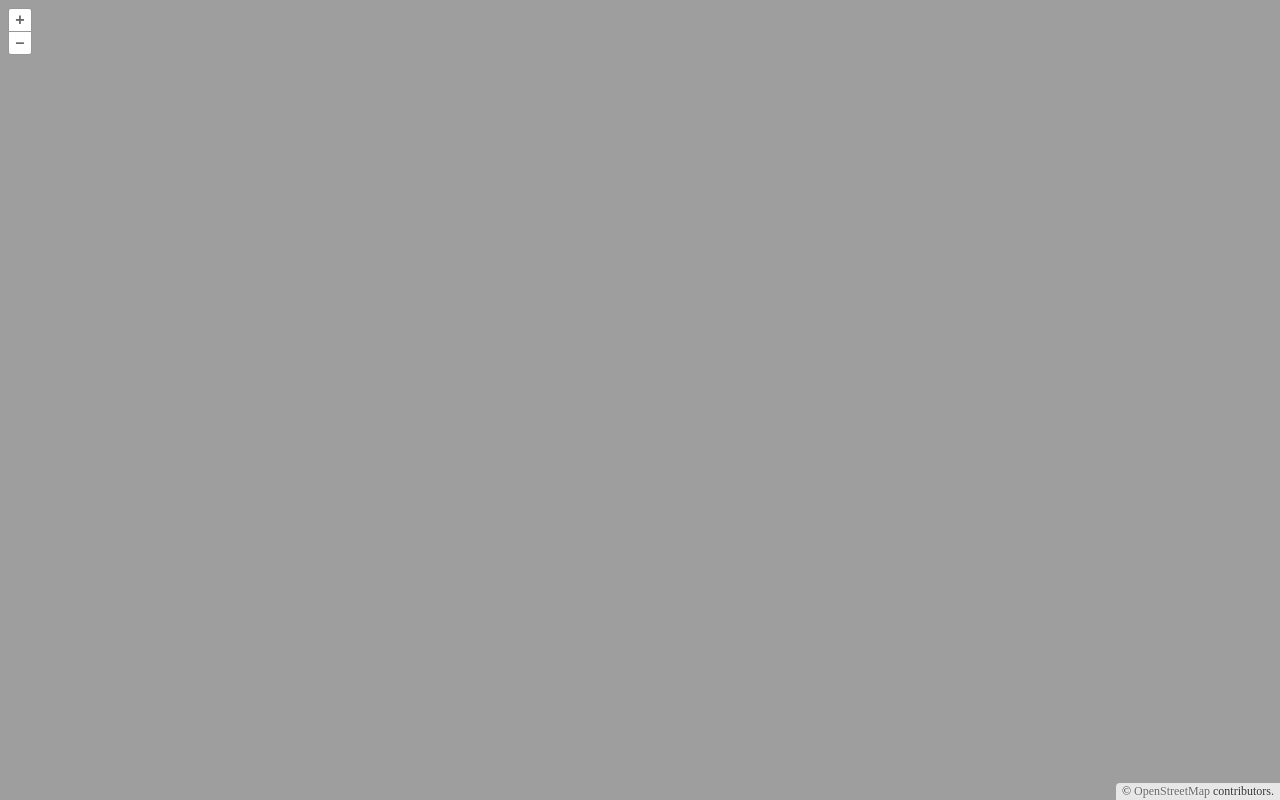
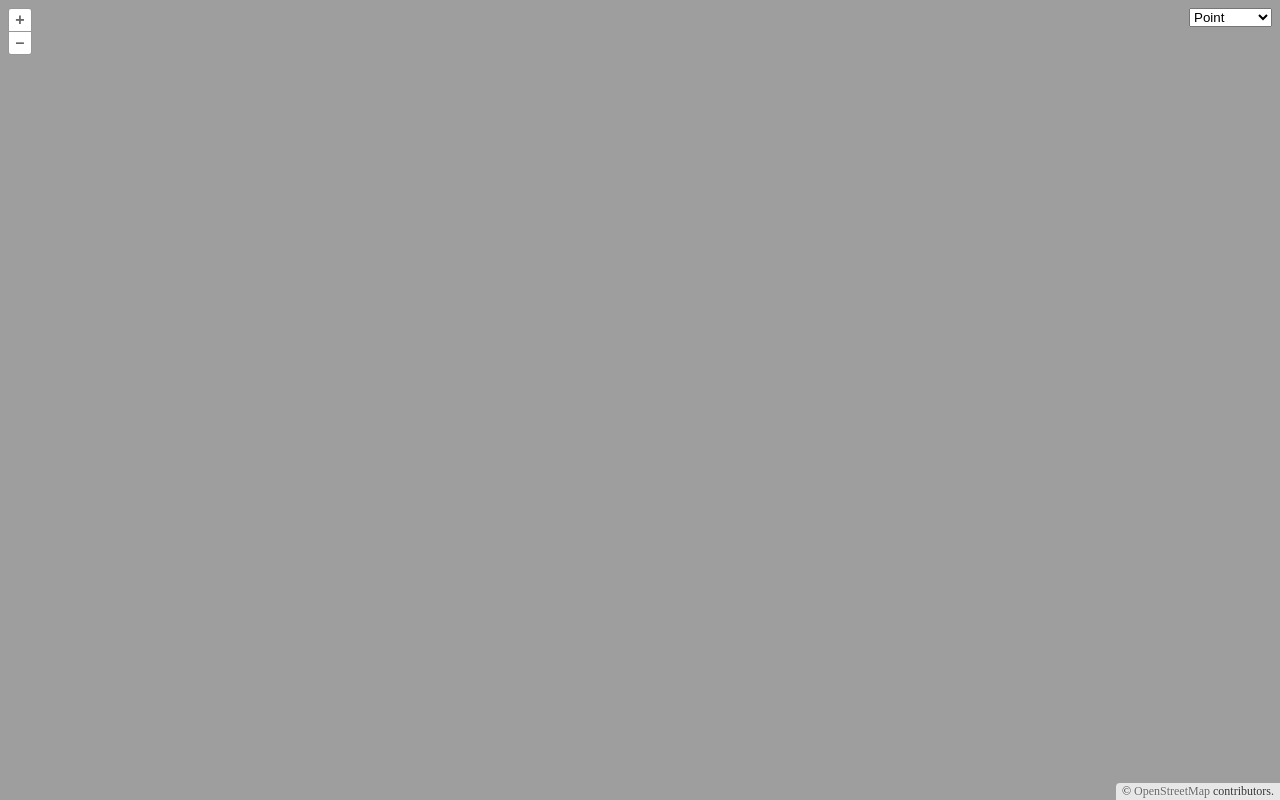
Before and after one commit to t-ott/buffer-app-frontend, a website built with Vite: page index.html in a window 1280 px wide. Built offline with nearby package versions, Linux system fonts and the light colour scheme.

Commit message:
Add geomType dropdown

```diff
--- a/index.html
+++ b/index.html
@@ -8,6 +8,10 @@
   </head>
   <body>
     <div id="map"></div>
+
+    <!-- Pointer events polyfill for old browsers, see https://caniuse.com/#feat=pointer -->
+    <script src="https://cdn.jsdelivr.net/npm/elm-pep@1.0.6/dist/elm-pep.js"></script>
+
     <script type="module" src="./main.js"></script>
   </body>
 </html>
--- a/main.js
+++ b/main.js
@@ -2,14 +2,55 @@ import './style.css';
 import {Map, View} from 'ol';
 import TileLayer from 'ol/layer/Tile';
 import OSM from 'ol/source/OSM';
+import {Control, defaults as defaultControls} from 'ol/control.js';
+
+class GeomTypeControl extends Control {
+  /**
+   * @param {Object} [opt_options] Control options.
+   */
+  constructor(opt_options) {
+    const options = opt_options || {};
+
+    const form = document.createElement('form');
+    const select = document.createElement('select');
+
+    const optionPoint = document.createElement('option');
+    optionPoint.setAttribute('value', 'Point');
+    optionPoint.innerHTML = 'Point';
+    select.appendChild(optionPoint);
+
+    const optionLineString = document.createElement('option');
+    optionLineString.setAttribute('value', 'LineString');
+    optionLineString.innerHTML = 'LineString';
+    select.appendChild(optionLineString);
+
+    const optionPolygon = document.createElement('option');
+    optionPolygon.setAttribute('value', 'Polygon');
+    optionPolygon.innerHTML = 'Polygon';
+    select.appendChild(optionPolygon);
+
+    form.appendChild(select);
+
+    const element = document.createElement('div');
+    element.className = 'ol-control';
+    element.id = 'geomTypeControl'
+    element.appendChild(form);
+
+    super({
+      element: element,
+      target: options.target,
+    });
+  }
+}
 
 const map = new Map({
-  target: 'map',
+  controls: defaultControls().extend([new GeomTypeControl()]),
   layers: [
     new TileLayer({
       source: new OSM()
     })
   ],
+  target: 'map',
   view: new View({
     center: [0, 0],
     zoom: 2
--- a/style.css
+++ b/style.css
@@ -5,8 +5,11 @@ html, body {
   height: 100%;
 }
 #map {
-  position: absolute;
-  top: 0;
-  bottom: 0;
+  position: relative;
+  height: 100%;
   width: 100%;
 }
+#geomTypeControl {
+  top: 0.5em;
+  right: 0.5em;
+}
```
